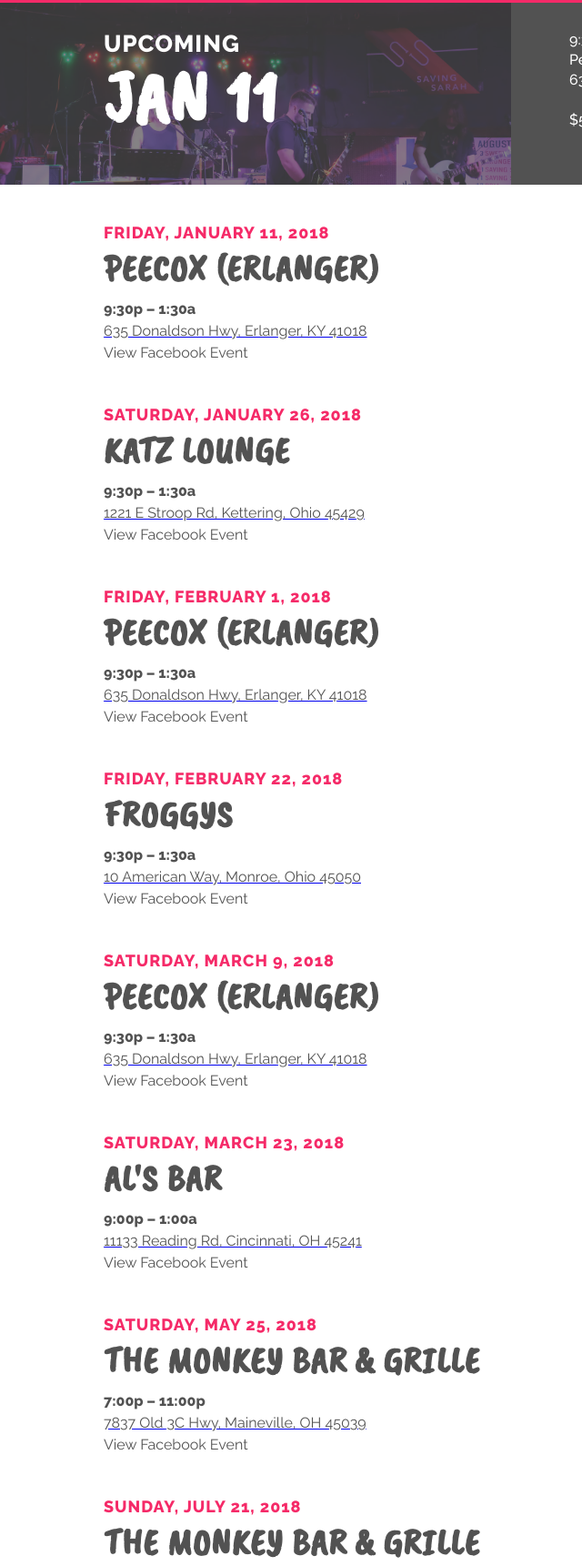
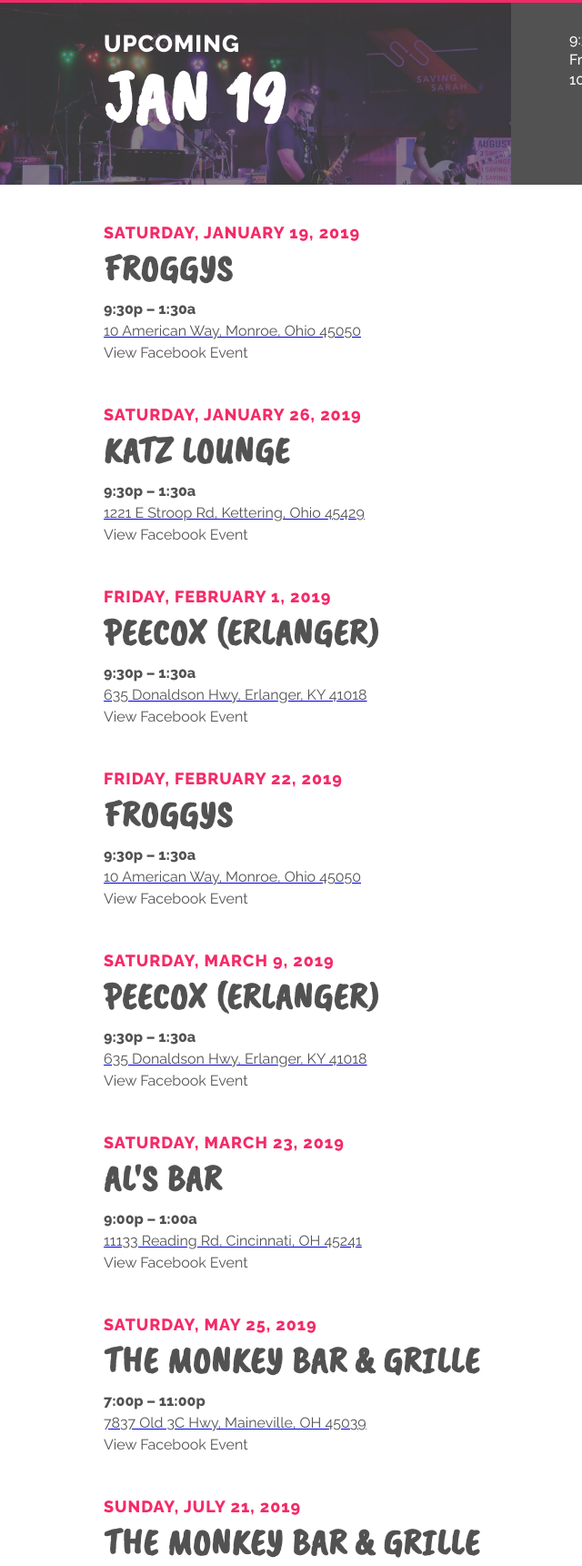
Before and after one commit to sarahsugawara/sarahsugar-website, a plain HTML site: page events.html in a window 1280 px wide. Shown: the part 187-1908 px from the top of the page at 91% size, without its empty margins (78-718 px from the left). Drawn offline with nearby package versions, Linux system fonts and the light colour scheme.

Commit message:
new gig plus passing of last week's

```diff
--- a/events.html
+++ b/events.html
@@ -59,67 +59,66 @@
             <div class="image-overlay--dark-grey"></div>
             <div class="upcoming--text--container">
                 <h3 class="upcoming">Upcoming</h3>
-                <h4 class="upcoming--date">Jan 11</h4>
+                <h4 class="upcoming--date">Jan 19</h4>
             </div>
         </div>
         <div class="upcoming--container--2 page--grey">
             <p>9:30p – 1:30a<br/>
-            Peecox (Erlanger)<br />
-            635 Donaldson Hwy, Erlanger, KY 41018<br /><br />
-            $5 cover charge</p>
+            Froggys<br />
+            10 American Way, Monroe, Ohio 45050</p>
         </div>
         <div class="all-gigs--container page--white">
             <div class="gig--container">
-                <h3>Friday, January 11, 2018</h3>
+                <h3>Saturday, January 19, 2019</h3>
+                <h4>Froggys</h4>
+                <h5>9:30p – 1:30a</h5>
+                <a href="https://www.google.com/maps/place/FROGGYS/@39.4404666,-84.345938,17z/data=!3m1!4b1!4m5!3m4!1s0x88405eae328062cb:0x9a7c9e4c314727f5!8m2!3d39.4404625!4d-84.3437493"><p>10 American Way, Monroe, Ohio 45050</p></a>
+                <a class="facebook-link" href="https://www.facebook.com/events/1013079675548894/"><p>View Facebook Event</p></a>
+            </div>
+            <div class="gig--container">
+                <h3>Saturday, January 26, 2019</h3>
+                <h4>Katz Lounge</h4>
+                <h5>9:30p – 1:30a</h5>
+                <a href="https://www.google.com/maps/place/Katz/@39.6897042,-84.1469285,17z/data=!3m1!4b1!4m5!3m4!1s0x8840859f954604f1:0xc93f8ec3bbb35a58!8m2!3d39.6897042!4d-84.1447398"><p>1221 E Stroop Rd, Kettering, Ohio 45429</p></a>
+                <a class="facebook-link" href="https://www.facebook.com/events/217388389141601/"><p>View Facebook Event</p></a>
+            </div>
+            <div class="gig--container">
+                <h3>Friday, February 1, 2019</h3>
                 <h4>Peecox (Erlanger)</h4>
                 <h5>9:30p – 1:30a</h5>
                 <a href="https://www.google.com/maps/place/Peecox/@39.0273965,-84.6194957,17z/data=!3m1!4b1!4m5!3m4!1s0x8841c7e2d29845fd:0xf1ca1a07d6808f83!8m2!3d39.0273965!4d-84.6173017"><p>635 Donaldson Hwy, Erlanger, KY 41018</p></a>
                 <a class="facebook-link" href="https://www.facebook.com/events/294289271199560/"><p>View Facebook Event</p></a>
             </div>
             <div class="gig--container">
-                <h3>Saturday, January 26, 2018</h3>
-                <h4>Katz Lounge</h4>
+                <h3>Friday, February 22, 2019</h3>
+                <h4>Froggys</h4>
                 <h5>9:30p – 1:30a</h5>
-                <a href="https://www.google.com/maps/place/Katz/@39.6897042,-84.1469285,17z/data=!3m1!4b1!4m5!3m4!1s0x8840859f954604f1:0xc93f8ec3bbb35a58!8m2!3d39.6897042!4d-84.1447398"><p>1221 E Stroop Rd, Kettering, Ohio 45429</p></a>
-                <a class="facebook-link" href="https://www.facebook.com/events/217388389141601/"><p>View Facebook Event</p></a>
+                <a href="https://www.google.com/maps/place/FROGGYS/@39.4404666,-84.345938,17z/data=!3m1!4b1!4m5!3m4!1s0x88405eae328062cb:0x9a7c9e4c314727f5!8m2!3d39.4404625!4d-84.3437493"><p>10 American Way, Monroe, Ohio 45050</p></a>
+                <a class="facebook-link" href="https://www.facebook.com/events/363023577840986/"><p>View Facebook Event</p></a>
             </div>
             <div class="gig--container">
-                <h3>Friday, February 1, 2018</h3>
+                <h3>Saturday, March 9, 2019</h3>
                 <h4>Peecox (Erlanger)</h4>
                 <h5>9:30p – 1:30a</h5>
                 <a href="https://www.google.com/maps/place/Peecox/@39.0273965,-84.6194957,17z/data=!3m1!4b1!4m5!3m4!1s0x8841c7e2d29845fd:0xf1ca1a07d6808f83!8m2!3d39.0273965!4d-84.6173017"><p>635 Donaldson Hwy, Erlanger, KY 41018</p></a>
                 <a class="facebook-link" href="https://www.facebook.com/events/294289271199560/"><p>View Facebook Event</p></a>
             </div>
             <div class="gig--container">
-                <h3>Friday, February 22, 2018</h3>
-                <h4>Froggys</h4>
-                <h5>9:30p – 1:30a</h5>
-                <a href="https://www.google.com/maps/place/FROGGYS/@39.4404666,-84.345938,17z/data=!3m1!4b1!4m5!3m4!1s0x88405eae328062cb:0x9a7c9e4c314727f5!8m2!3d39.4404625!4d-84.3437493"><p>10 American Way, Monroe, Ohio 45050</p></a>
-                <a class="facebook-link" href="https://www.facebook.com/events/363023577840986/"><p>View Facebook Event</p></a>
-            </div>
-            <div class="gig--container">
-                <h3>Saturday, March 9, 2018</h3>
-                <h4>Peecox (Erlanger)</h4>
-                <h5>9:30p – 1:30a</h5>
-                <a href="https://www.google.com/maps/place/Peecox/@39.0273965,-84.6194957,17z/data=!3m1!4b1!4m5!3m4!1s0x8841c7e2d29845fd:0xf1ca1a07d6808f83!8m2!3d39.0273965!4d-84.6173017"><p>635 Donaldson Hwy, Erlanger, KY 41018</p></a>
-                <a class="facebook-link" href="https://www.facebook.com/events/294289271199560/"><p>View Facebook Event</p></a>
-            </div>
-            <div class="gig--container">
-                <h3>Saturday, March 23, 2018</h3>
+                <h3>Saturday, March 23, 2019</h3>
                 <h4>Al's Bar</h4>
                 <h5>9:00p – 1:00a</h5>
                 <a href="https://www.google.com/maps/place/Al's+Bar/@39.2710038,-84.4153684,17z/data=!3m1!4b1!4m5!3m4!1s0x8840518a150ff029:0x93abb40e0a5098e5!8m2!3d39.2710038!4d-84.4131744"><p>11133 Reading Rd, Cincinnati, OH 45241</p></a>
                 <a class="facebook-link" href="https://www.facebook.com/events/1094417400737588/"><p>View Facebook Event</p></a>
             </div>
             <div class="gig--container">
-                <h3>Saturday, May 25, 2018</h3>
+                <h3>Saturday, May 25, 2019</h3>
                 <h4>The Monkey Bar & Grille</h4>
                 <h5>7:00p – 11:00p</h5>
                 <a href="https://www.google.com/maps/place/The+Monkey+Bar+%26+Grille/@39.3220216,-84.2541252,17z/data=!3m1!4b1!4m5!3m4!1s0x8840f83f3bcd238f:0xf9846f653aa9fb75!8m2!3d39.3220216!4d-84.2519312"><p>7837 Old 3C Hwy, Maineville, OH 45039</p></a>
                 <a class="facebook-link" href="https://www.facebook.com/events/259915961356228/"><p>View Facebook Event</p></a>
             </div>
             <div class="gig--container">
-                <h3>Sunday, July 21, 2018</h3>
+                <h3>Sunday, July 21, 2019</h3>
                 <h4>The Monkey Bar & Grille</h4>
                 <h5>6:30p – 9:30p</h5>
                 <a href="https://www.google.com/maps/place/The+Monkey+Bar+%26+Grille/@39.3220216,-84.2541252,17z/data=!3m1!4b1!4m5!3m4!1s0x8840f83f3bcd238f:0xf9846f653aa9fb75!8m2!3d39.3220216!4d-84.2519312"><p>7837 Old 3C Hwy, Maineville, OH 45039</p></a>
```
Also changed, not shown: index.html (+3 -3 lines), 1 other file.
